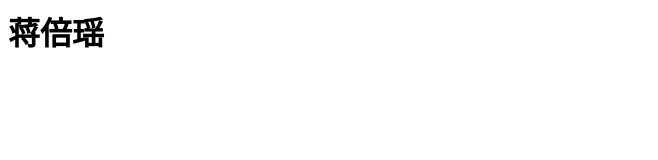
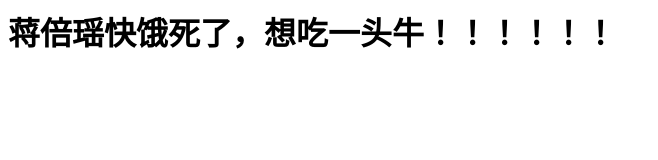
Before and after one commit to StudyDay-deep/StudyDay-deep.github.io, a plain HTML site: page index.html in a window 1280 px wide. Shown: the whole page, without its empty margins (0-658 px from the left). Drawn offline with Linux system fonts and the light colour scheme.

Commit message:
Update index.html

```diff
--- a/index.html
+++ b/index.html
@@ -1 +1 @@
-<h1>蒋倍瑶</h1>
+<h1>    蒋倍瑶快饿死了，想吃一头牛！！！！！！</h1>
```
